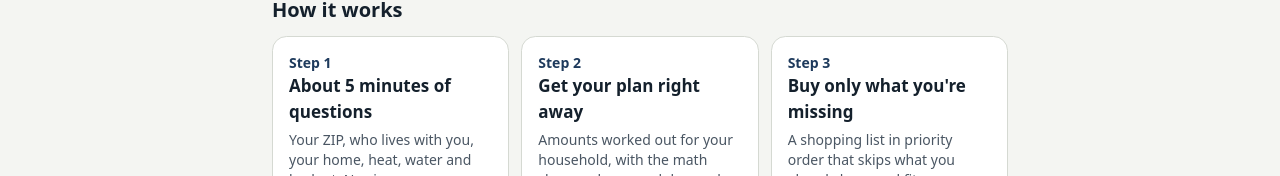
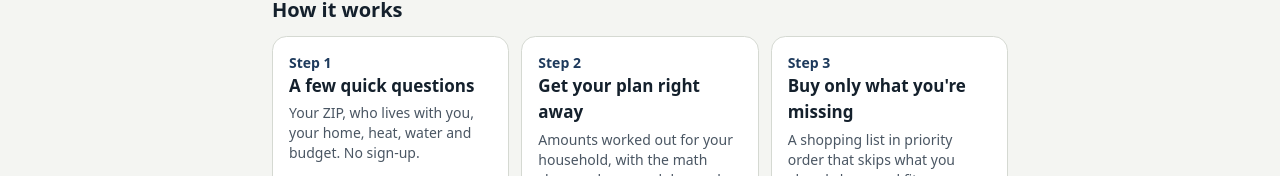
Before and after one commit to ryncra1g/Survival, a Next.js app: page / in a window 1280 px wide. Shown: the part 586-762 px from the top of the page. Built offline with nearby package versions, Linux system fonts and the light colour scheme; no server answers.

Commit message:
Front page How it works, Step 1: 'A few quick questions'
The line above the steps already says about 5 minutes; the step title no longer repeats it.

Co-Authored-By: Claude Opus 5.5 <noreply@anthropic.com>
Claude-Session: https://claude.ai/code/session_01NiWVevbSLF8a31Nxz3HZSy

```diff
--- a/components/Landing.tsx
+++ b/components/Landing.tsx
@@ -33,7 +33,7 @@ export function Landing({ cta, footer, sampleLink }: { cta: ReactNode; footer?:
         <h2 id="how-h" className="text-xl font-bold">How it works</h2>
         <ol className="mt-3 grid gap-3 sm:grid-cols-3">
           {[
-            ["About 5 minutes of questions", "Your ZIP, who lives with you, your home, heat, water and budget. No sign-up."],
+            ["A few quick questions", "Your ZIP, who lives with you, your home, heat, water and budget. No sign-up."],
             ["Get your plan right away", "Amounts worked out for your household, with the math shown, plus a week-by-week checklist and steps for your area's hazards."],
             ["Buy only what you're missing", "A shopping list in priority order that skips what you already have and fits your budget, from Essential to Premium."],
           ].map(([t, d], i) => (
```
